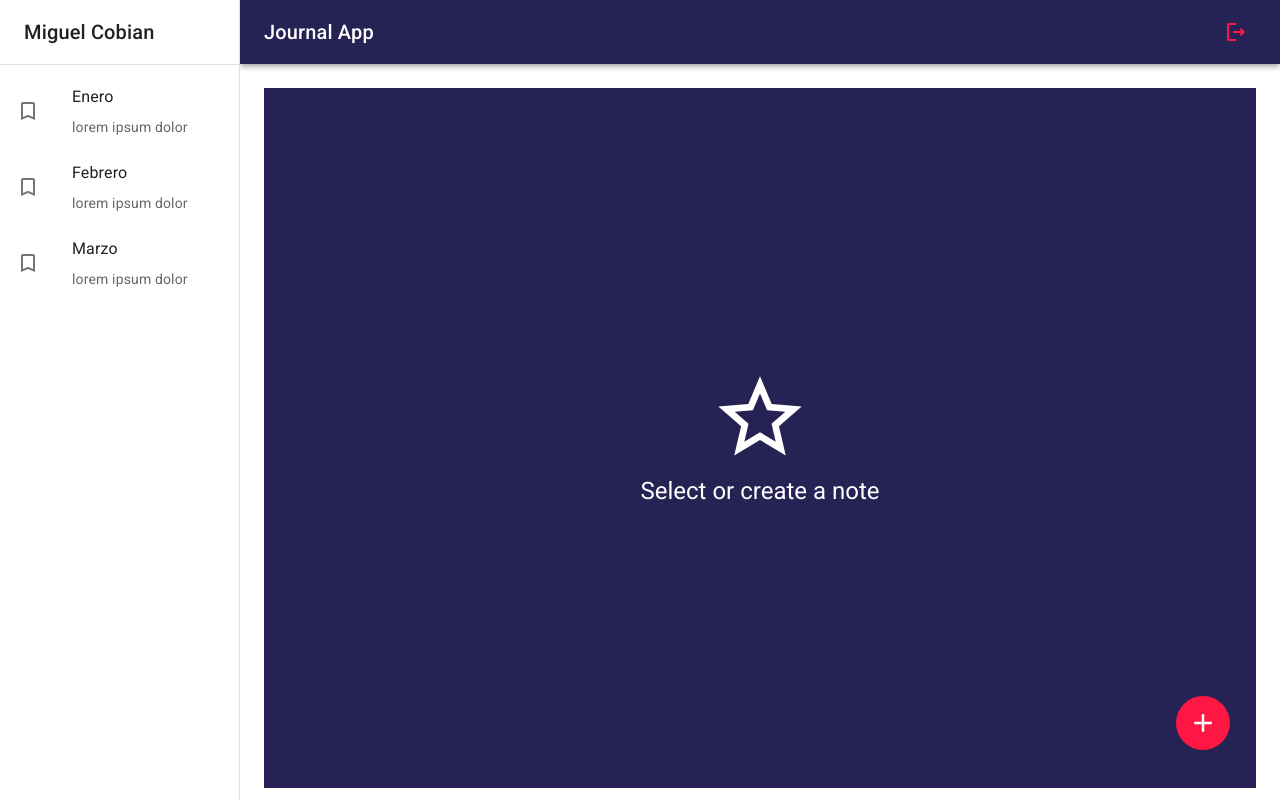
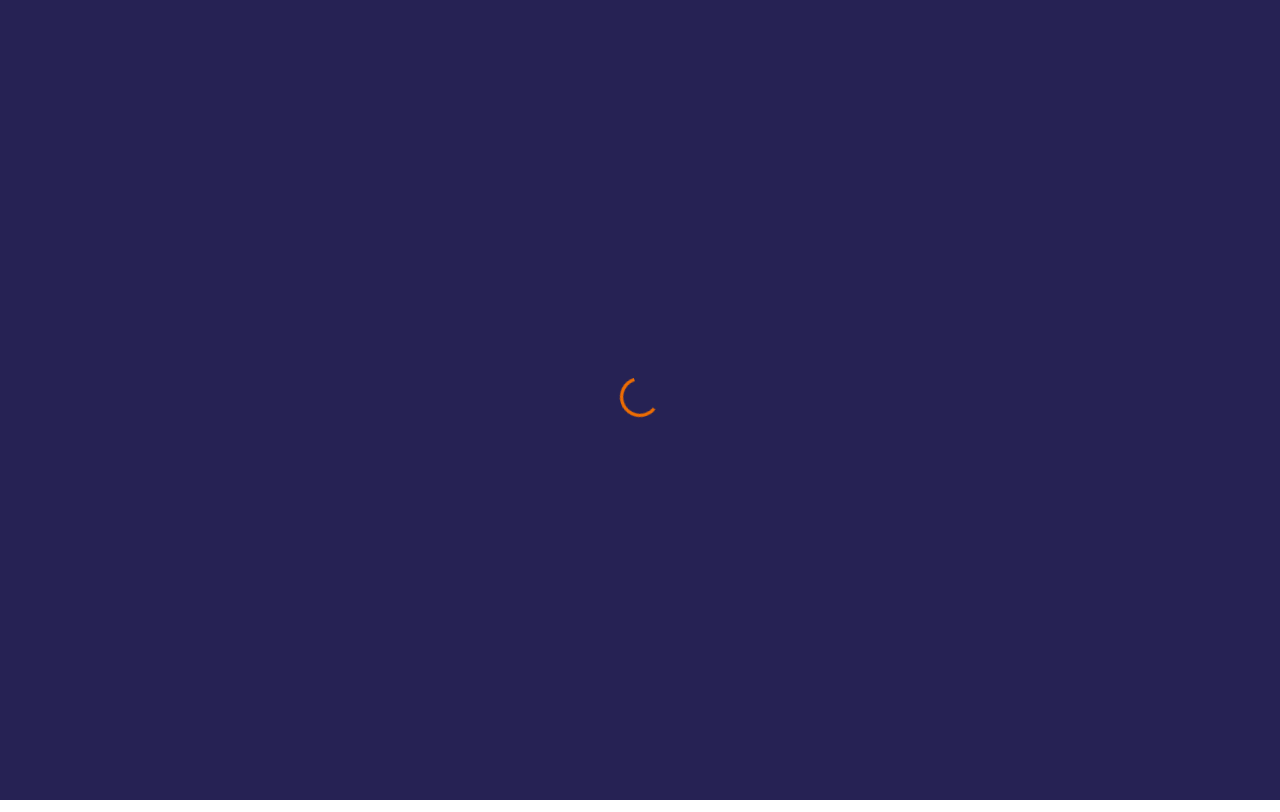
Before and after one commit to mcmmiguel/journalApp-ReactFH, a React (Vite) app: page / in a window 1280 px wide. Built offline with nearby package versions, Linux system fonts and the light colour scheme.

Commit message:
Feat. Refactor router code to show the Loader if its Checking status

```diff
--- a/src/JournalApp.jsx
+++ b/src/JournalApp.jsx
@@ -1,12 +1,9 @@
+import { RouterProvider, createBrowserRouter } from "react-router-dom";
 import { AppRouter } from "./router/AppRouter"
-import { AppTheme } from "./theme/AppTheme"
 
 export const JournalApp = () => {
-    return (
-        <>
-            <AppTheme>
-                <AppRouter />
-            </AppTheme>
-        </>
-    )
+
+    const router = createBrowserRouter(AppRouter());
+
+    return <RouterProvider router={router} />
 }
--- a/src/main.jsx
+++ b/src/main.jsx
@@ -3,11 +3,14 @@ import ReactDOM from 'react-dom/client'
 import { Provider } from 'react-redux';
 import { JournalApp } from './JournalApp';
 import { store } from './store';
+import { AppTheme } from './theme/AppTheme';
 
 ReactDOM.createRoot(document.getElementById('root')).render(
   <React.StrictMode>
     <Provider store={store}>
-      <JournalApp />
+      <AppTheme>
+        <JournalApp />
+      </AppTheme>
     </Provider>
   </React.StrictMode>,
 )
--- a/src/router/AppRouter.jsx
+++ b/src/router/AppRouter.jsx
@@ -1,8 +1,24 @@
-import { createBrowserRouter, RouterProvider, Navigate } from "react-router-dom"
+import { useSelector } from 'react-redux'
+import { Navigate } from "react-router-dom"
 import { AuthRoutes, AuthRouter } from "../auth/routes";
 import { JournalRoutes, JournalRouter } from "../journal/routes";
+import { CheckingAuth } from '../ui/components/CheckingAuth';
 
-const router = createBrowserRouter([
+
+
+export const AppRouter = () => {
+
+    const { status } = useSelector(state => state.auth);
+
+    if (status === 'checking') {
+        return [
+            {
+                path: "*",
+                element: <CheckingAuth />,
+            },
+        ];
+    } else {
+        return [
             {
                 path: '/auth/*',
                 element: <AuthRouter />,
@@ -17,12 +33,6 @@ const router = createBrowserRouter([
                 path: '/*',
                 element: <Navigate to={'/'} />
             },
-]);
-
-export const AppRouter = () => {
-    return (
-        <>
-            <RouterProvider router={router} />
-        </>
-    )
+        ];
     }
+}
--- a/src/store/auth/authSlice.js
+++ b/src/store/auth/authSlice.js
@@ -4,7 +4,7 @@ import { createSlice } from '@reduxjs/toolkit';
 export const authSlice = createSlice({
     name: 'auth',
     initialState: {
-        status: 'not-authenticated', // checking  not-authenticated authenticated
+        status: 'checking', // checking  not-authenticated authenticated
         uid: null,
         email: null,
         displayName: null,
--- /dev/null
+++ b/src/ui/components/CheckingAuth.jsx
@@ -0,0 +1,18 @@
+import { Grid, CircularProgress } from '@mui/material';
+
+export const CheckingAuth = () => {
+    return (
+        <Grid
+            container
+            spacing={0}
+            direction="column" //Use flexbox implicitly
+            alignItems="center"
+            justifyContent="center"
+            sx={{ minHeight: '100vh', backgroundColor: 'primary.main', padding: 4 }}
+        >
+            <Grid item justifyContent='center'>
+                <CircularProgress color='warning' />
+            </Grid>
+        </Grid>
+    )
+}
--- /dev/null
+++ b/src/ui/index.js
@@ -0,0 +1 @@
+export * from './components/CheckingAuth'
```
Lines whose indentation alone changed are shown as unchanged.
